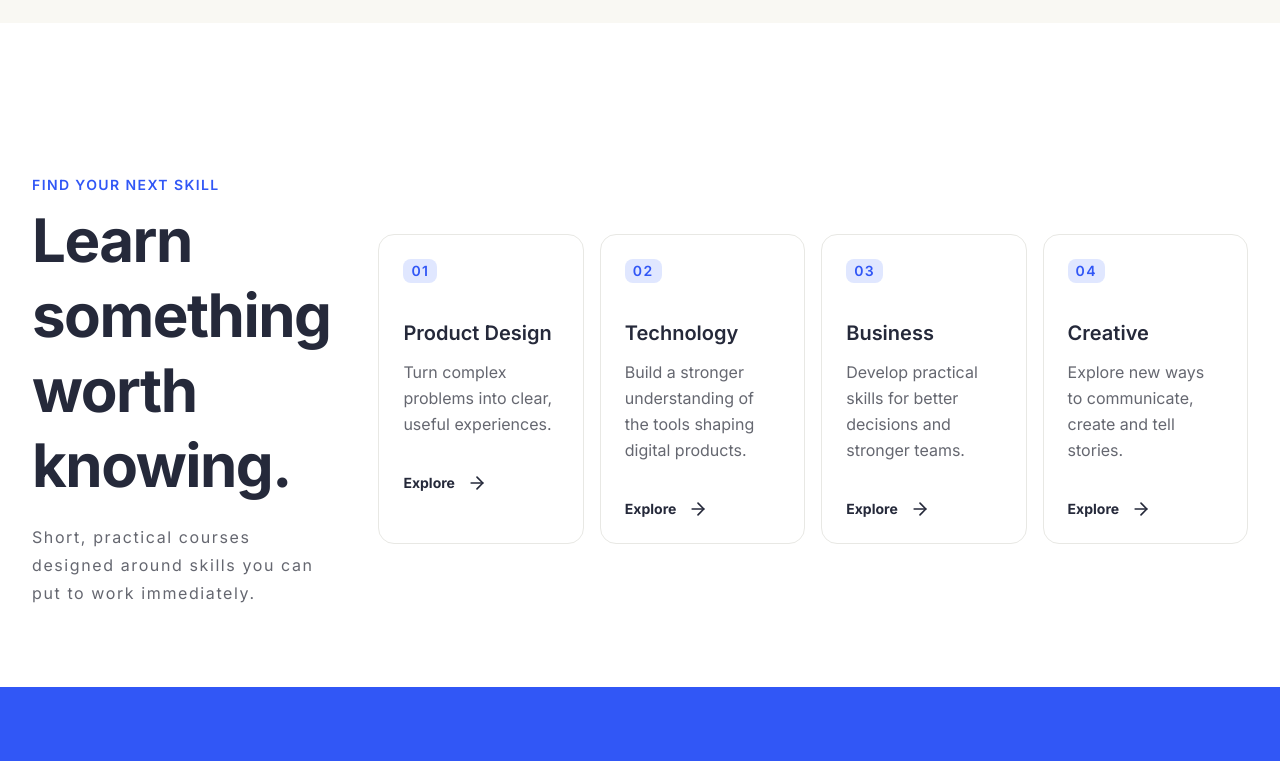
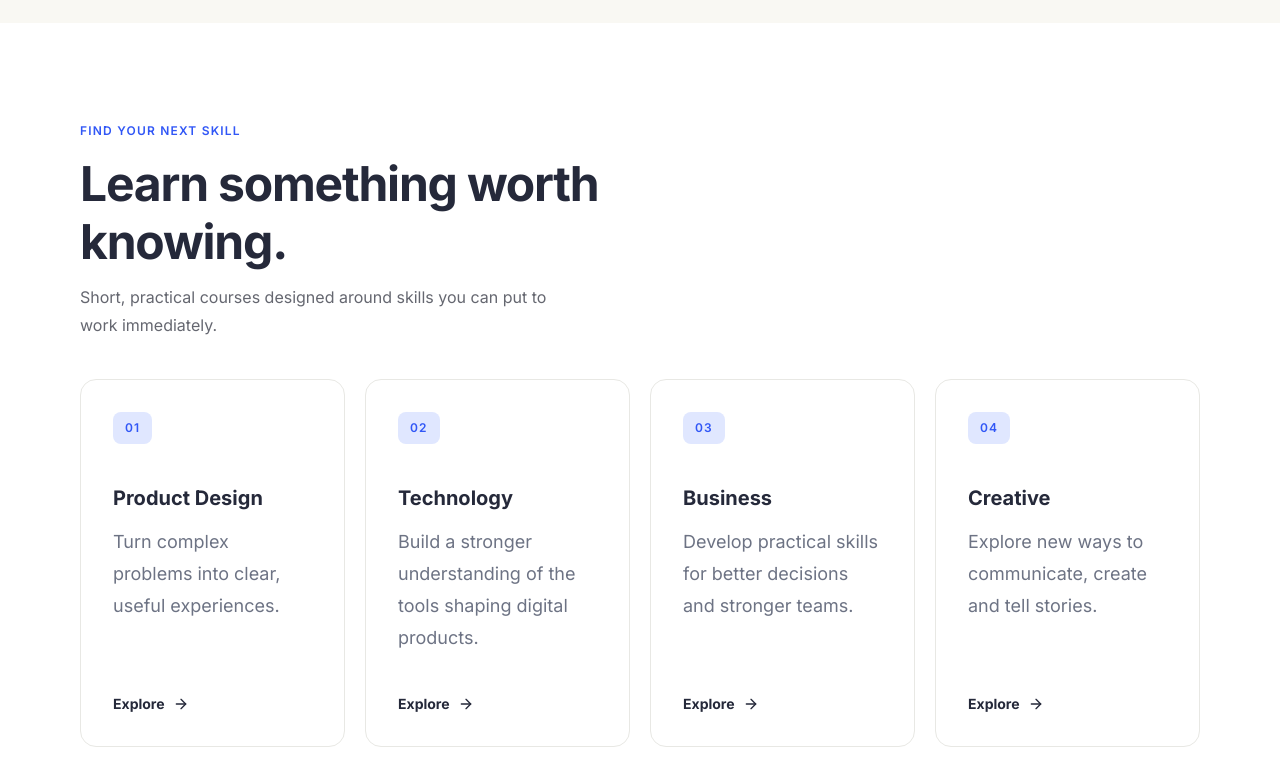
Before and after one commit to leowilis/fe-coding-challenge-2026, a Next.js app: page / in a window 1280 px wide. Shown: the part 900-1661 px from the top of the page. Built offline with nearby package versions, Linux system fonts and the light colour scheme.

Commit message:
refactor(skills): improve accessibility and desktop version

```diff
--- a/src/app/globals.css
+++ b/src/app/globals.css
@@ -24,6 +24,7 @@
   /* Text */
   --luma-text-primary: #25293a;
   --luma-text-secondary: #656770;
+  --luma-text-tertiary: #6d7384;
 
   /* Borders */
   --luma-border: #e8e8e4;
@@ -105,6 +106,7 @@
   /* Text */
   --color-text-primary: var(--luma-text-primary);
   --color-text-secondary: var(--luma-text-secondary);
+  --color-text-tertiary: var(--luma-text-tertiary);
 
   /* shadcn semantic colors */
   --color-foreground: var(--foreground);
--- a/src/sections/skills/Skills.tsx
+++ b/src/sections/skills/Skills.tsx
@@ -2,18 +2,22 @@ import SkillCard from './components/SkillCard';
 import SkillHeader from './components/SkillHeader';
 import { SKILLS } from './constants/skills.constants';
 
+// Displays the available skill categories.
 export default function Skills() {
   return (
     <section
       id='skills'
-      aria-labelledby='skills-section'
-      className='mx-auto flex w-full max-w-full bg-white flex-col gap-8 px-6 pb-12 pt-28 sm:gap-10 md:flex-row md:items-center md:gap-12 md:px-8 md:pb-20 md:pt-36'
+      aria-labelledby='skills-heading'
+      className='w-full bg-white'
     >
-      <SkillHeader />
-      <div className='grid grid-cols-1 gap-4 sm:grid-cols-2 xl:grid-cols-4'>
-        {SKILLS.map((skill) => (
-          <SkillCard key={skill.number} {...skill} />
-        ))}
+      <div className='mx-auto flex w-full flex-col gap-8 px-6 pt-28 pb-12 sm:gap-10 md:max-w-[1600px] md:px-20 md:pt-[100px] md:pb-[100px]'>
+        <SkillHeader />
+
+        <div className='grid grid-cols-1 gap-4 sm:grid-cols-2 md:gap-5 xl:grid-cols-4'>
+          {SKILLS.map((skill) => (
+            <SkillCard key={skill.number} {...skill} />
+          ))}
+        </div>
       </div>
     </section>
   );
--- a/src/sections/skills/components/SkillCard.tsx
+++ b/src/sections/skills/components/SkillCard.tsx
@@ -1,38 +1,39 @@
 import { ArrowRight } from 'lucide-react';
 import { CTA_LABEL } from '../constants/skills.constants';
 
+// Props for the SkillCard component.
 type SkillCardProps = {
   number: string;
   title: string;
   description: string;
 };
 
+// Displays a skill category with its title and description.
 export default function SkillCard({
   number,
   title,
   description,
 }: SkillCardProps) {
   return (
-    <article className='flex w-full max-w-full flex-col gap-9 mt-1 rounded-2xl border border-border bg-white p-6'>
-      <span className='self-start rounded-sm bg-indigo-100 px-2 py-0.5 text-sm font-semibold tracking-widest text-primary'>
+    <article className='mt-1 flex w-full flex-col gap-9 rounded-2xl border border-border p-6 md:mt-0 md:gap-10 md:p-8'>
+      <span className='self-start rounded-sm bg-indigo-100 px-2 py-0.5 text-sm font-semibold tracking-widest text-primary md:px-3 md:py-2 md:text-xs'>
         {number}
       </span>
 
-      <div className='flex flex-col gap-3'>
-        <h3 className='self-start text-xl font-semibold text-text-primary'>
+      <div className='flex flex-col gap-3 md:gap-3.5'>
+        <h3 className='self-start text-xl font-bold text-text-primary'>
           {title}
         </h3>
-        <p className='text-base leading-relaxed tracking-normal text-text-secondary'>
+
+        <p className='text-base leading-relaxed tracking-normal text-text-tertiary md:text-[18px] md:leading-8'>
           {description}
         </p>
       </div>
 
-      <div className='group flex w-fit cursor-pointer items-center gap-3 text-text-primary transition-colors duration-200 hover:text-brand motion-reduce:transition-none'>
+      <div className='flex w-fit items-center gap-3 text-text-primary md:mt-auto md:gap-2'>
         <span className='text-sm font-bold'>{CTA_LABEL}</span>
-        <ArrowRight
-          aria-hidden
-          className='size-5 transition-transform duration-200 ease-out group-hover:translate-x-1 motion-reduce:transition-none'
-        />
+
+        <ArrowRight aria-hidden='true' className='size-5 md:size-4' />
       </div>
     </article>
   );
--- a/src/sections/skills/components/SkillHeader.tsx
+++ b/src/sections/skills/components/SkillHeader.tsx
@@ -1,18 +1,19 @@
+// Displays the heading and introduction for the skills section.
 export default function SkillHeader() {
   return (
-    <div className='flex w-full flex-col md:flex-1'>
-      <span className='py-2 text-sm font-semibold tracking-widest text-primary uppercase sm:text-sm'>
+    <div className='flex w-full flex-col'>
+      <span className='py-2 text-sm font-semibold tracking-widest text-primary uppercase sm:text-sm md:mb-4 md:py-0 md:text-xs'>
         Find your next skill
       </span>
 
       <h2
         id='skills-heading'
-        className='max-w-xl text-4xl leading-tight font-bold tracking-tight text-text-primary sm:text-5xl md:text-6xl'
+        className='max-w-xl text-4xl leading-tight font-bold tracking-tight text-text-primary sm:text-5xl md:max-w-[640px] md:leading-[1.2]'
       >
         Learn something worth knowing.
       </h2>
 
-      <p className='mt-5 max-w-md text-base leading-7 tracking-widest text-text-secondary'>
+      <p className='mt-5 max-w-md text-base leading-7 tracking-widest text-text-secondary md:mt-3 md:max-w-[500px] md:tracking-normal'>
         Short, practical courses designed around skills you can put to work
         immediately.
       </p>
--- a/src/sections/skills/constants/skills.constants.ts
+++ b/src/sections/skills/constants/skills.constants.ts
@@ -1,3 +1,4 @@
+// Skill categories displayed in the skills section.
 export const SKILLS = [
   {
     number: '01',
@@ -23,4 +24,5 @@ export const SKILLS = [
   },
 ] as const;
 
+// Label displayed on each skill card.
 export const CTA_LABEL = 'Explore';
```
